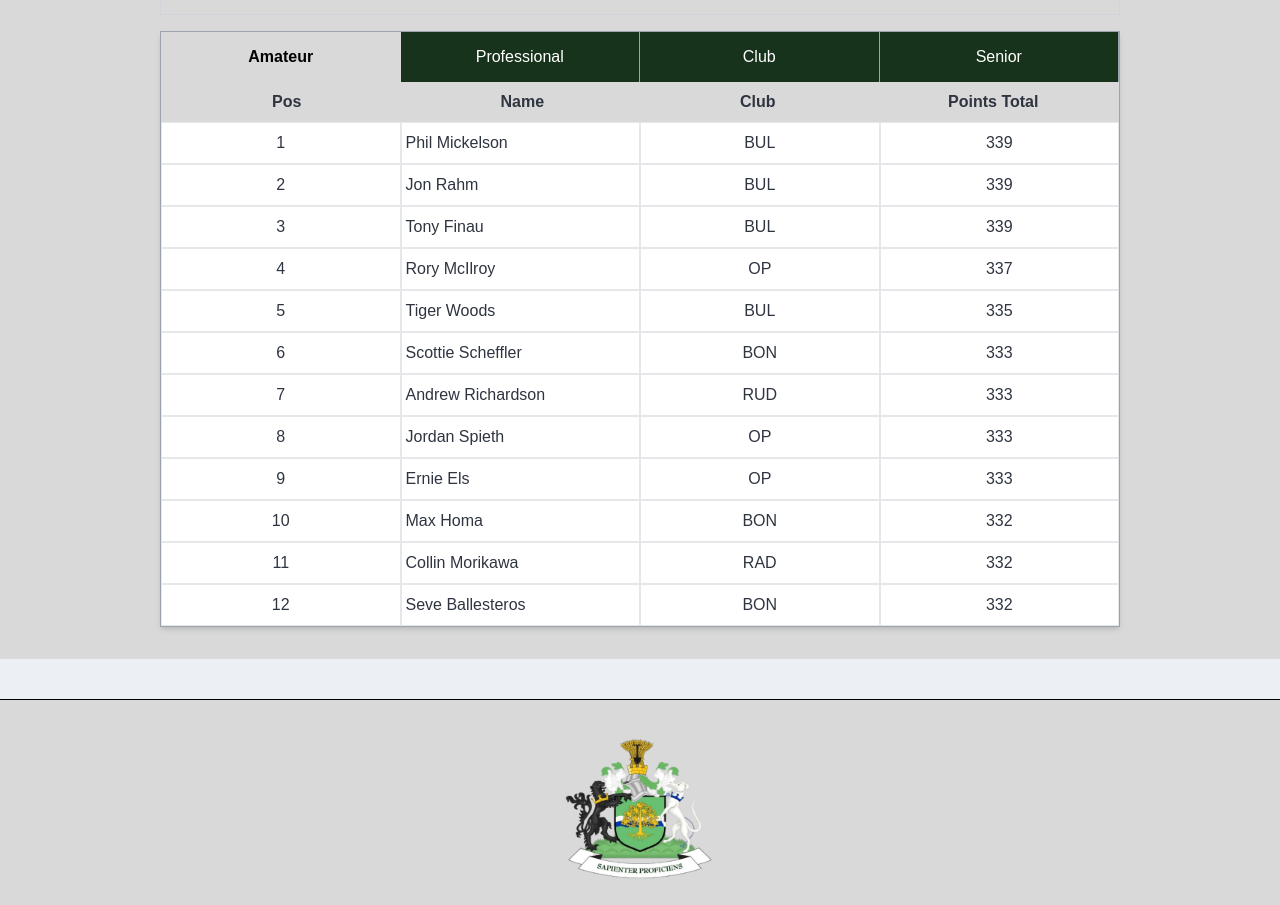
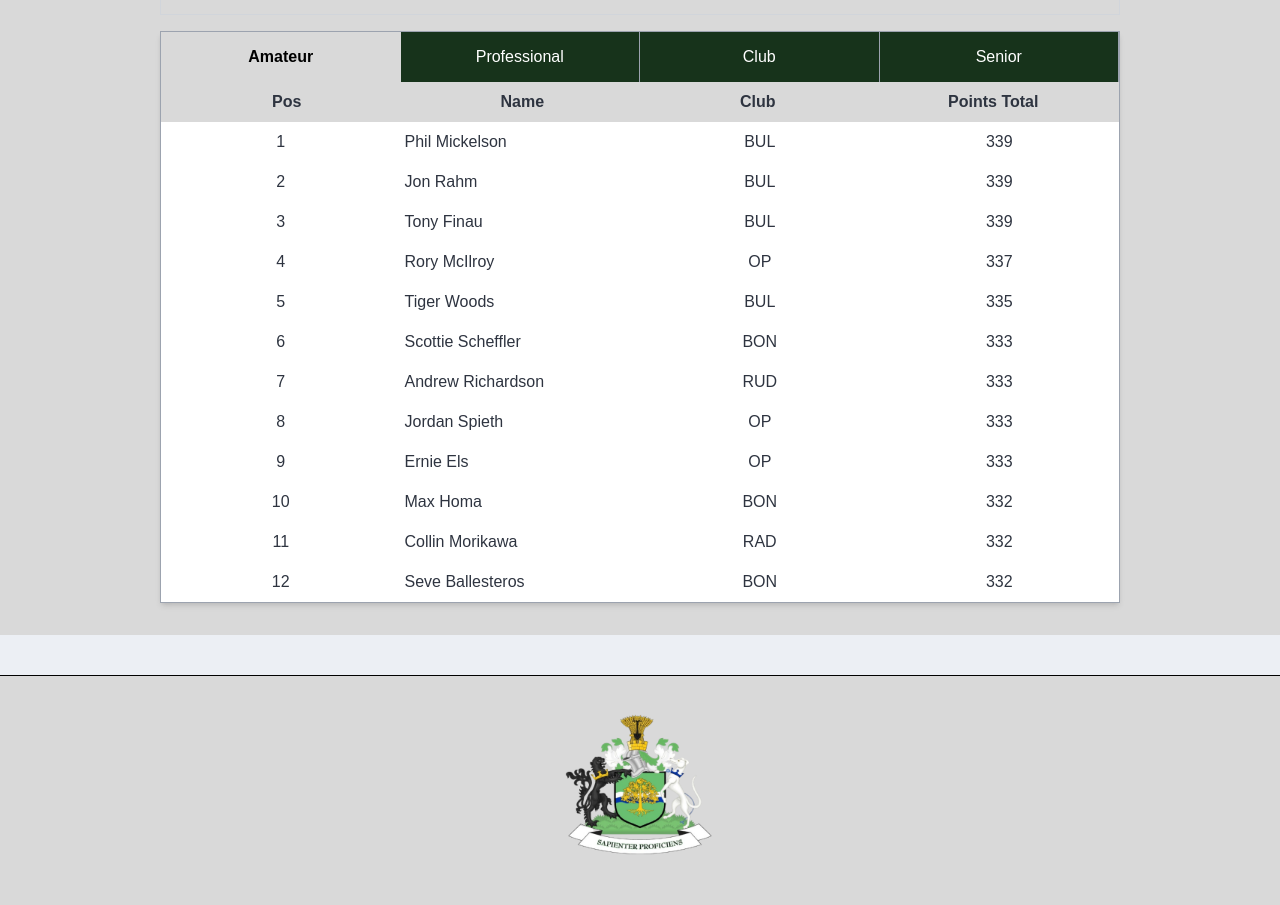
Before and after one commit to KaineBinch/NottinghamshireAlliance, a React (Vite) app: page / in a window 1280 px wide. Shown: the part 2560-3465 px from the top of the page. Built offline with nearby package versions, Linux system fonts and the light colour scheme; no server answers.

Commit message:
chore: edited table styling

```diff
--- a/src/components/resultsTable/tableRow.jsx
+++ b/src/components/resultsTable/tableRow.jsx
@@ -13,27 +13,23 @@ const TableRow = ({
   return (
     <>
       <div
-        className="flex flex-row place-content-evenly cursor-pointer hover:bg-gray-100 min-h-[25px]"
+        className="flex flex-row place-content-evenly items-center h-full cursor-pointer hover:bg-gray-100 min-h-[25px]"
         onClick={() => handleRowClick(rowIndex)}
       >
-        <div className={`${widthClass} border p-2 text-center`}>
-          {rowIndex + 1}
-        </div>
+        <div className={`${widthClass} p-2 text-center`}>{rowIndex + 1}</div>
         <div
-          className={`${widthClass} border p-2 ${
+          className={`${widthClass} p-2 ${
             isClubView ? "text-center" : "text-left overflow-x-hidden px-1 pr-5"
           }`}
         >
           {row.name}
         </div>
         <div
-          className={`${widthClass} border p-2 text-center ${
-            isClubView && "hidden"
-          }`}
+          className={`${widthClass} p-2 text-center ${isClubView && "hidden"}`}
         >
           {row.club}
         </div>
-        <div className={`${widthClass} border p-2 text-center`}>
+        <div className={`${widthClass} p-2 text-center`}>
           {isClubView ? row.totalPoints : transformResults(row.result)}
         </div>
       </div>
--- a/src/pages/startTimesPage.jsx
+++ b/src/pages/startTimesPage.jsx
@@ -38,7 +38,7 @@ const StartTimesPage = () => {
             <h4 className="text-xl">07 March 2024</h4>
           </div>
         </div>
-        <div className="flex justify-end">
+        <div className="flex justify-end max-w-5xl mx-auto">
           <button
             onClick={handleToggleView}
             className="text-black font-bold py-5"
```
